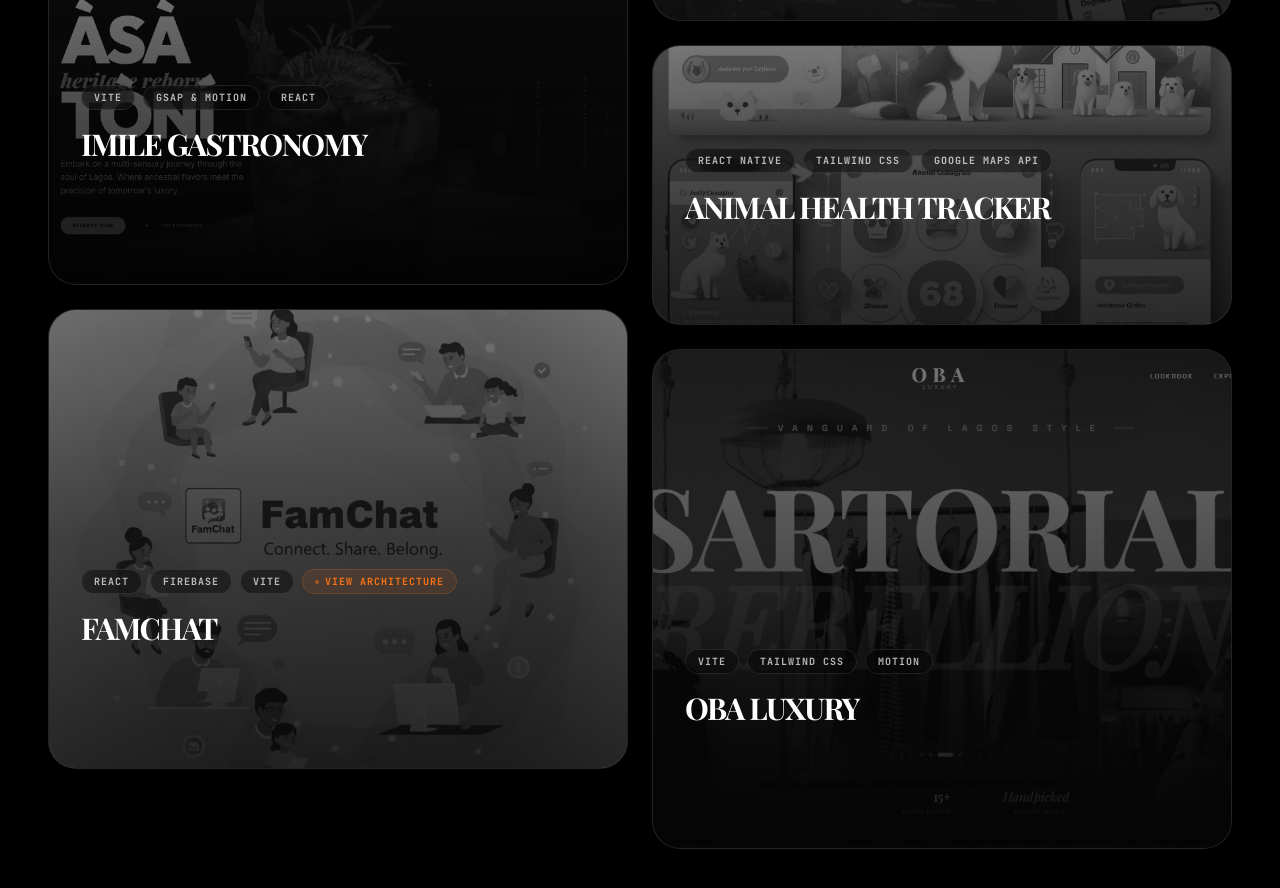
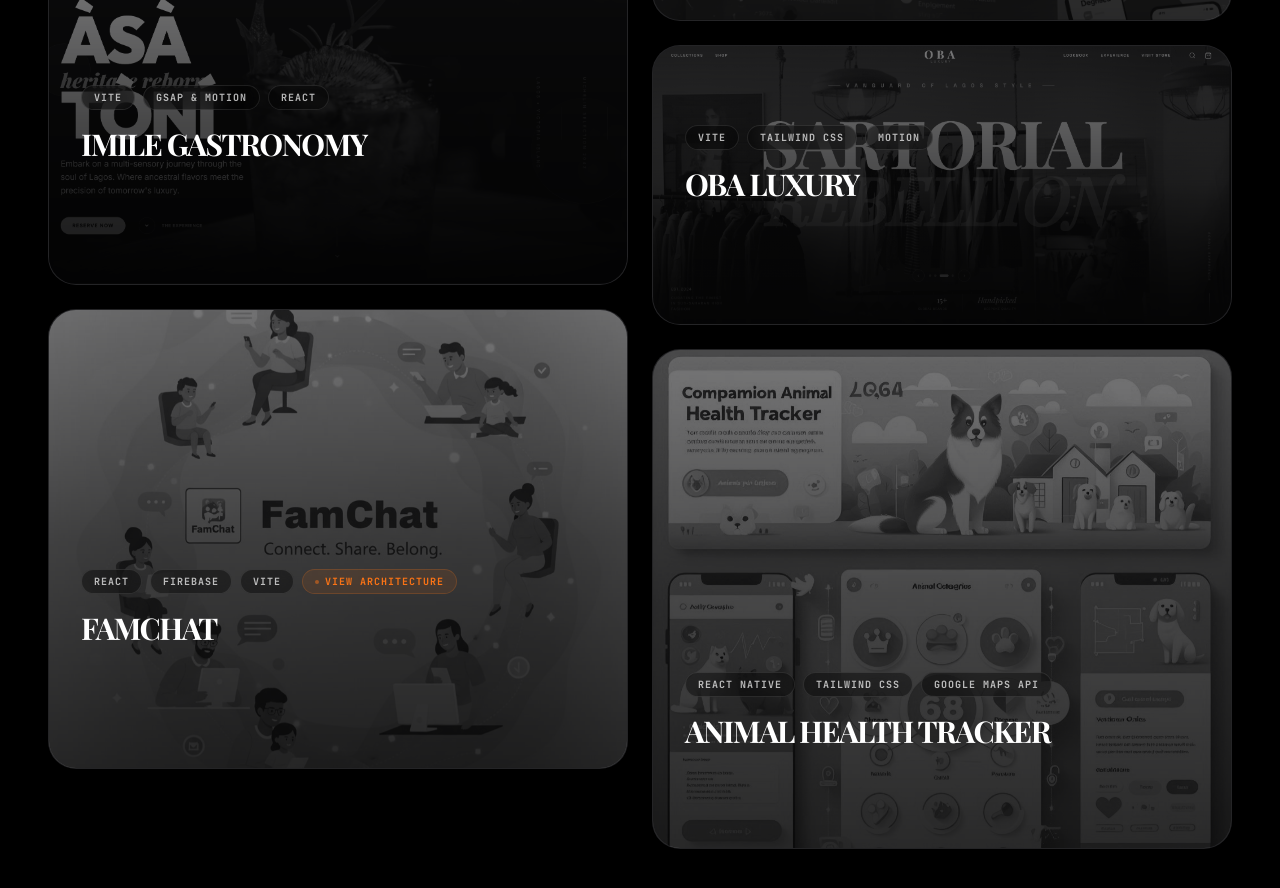
Before and after one commit to praisecracks/PraisecrackPortfolioNew, a React (Vite) app: page / in a window 1280 px wide. Shown: the part 8500-9388 px from the top of the page. Built offline with nearby package versions, Linux system fonts and the light colour scheme; no server answers; a web font is replaced by a local one.

Commit message:
updated constant

```diff
--- a/src/constants.ts
+++ b/src/constants.ts
@@ -126,9 +126,9 @@
     {
       title: "IMILE GASTRONOMY",
       description: "ÌMÍLÈ • Gastronomy is a tribute to the eternal radiance of West African heritage.",
-      link: "https://oba-Luxury.netlify.app",
+      link: "imile-gastronomy.netlify.app",
       tech: ["Vite", "GSAP & Motion", "React", "Tailwind CSS", "Lenis"],
-      github: "https://github.com/praisecracks/OBA-Luxury-Bespoke.git",
+      github: "https://github.com/praisecracks/IMILE-Resturant.git",
       image: "/IMILE-Resturant.png",
       platform: "Web"
     },
@@ -170,6 +170,15 @@
      platform: "Web"
    },
    {
+     title: "OBA LUXURY",
+     description: "OBA is a premium digital fashion experience crafted for a futuristic Nigerian luxury brand.",
+     link: "https://oba-Luxury.netlify.app",
+     tech: ["Vite", "Tailwind CSS", "Motion", "Lenis", "React", "emailjs"],
+     github: "https://github.com/praisecracks/OBA-Luxury-Bespoke.git",
+    image: "/OBA-Luxury-Bespoke.png",
+    platform: "Web"
+  },
+   {
      title: "ANIMAL HEALTH TRACKER",
      description: "Mobile app tracking animal health, connects to vet clinics.",
      link: "https://github.com/praisecracks/Animal-health-Tracker",
@@ -177,16 +186,7 @@
      github: "https://github.com/praisecracks/Animal-health-Tracker",
      image: "/animal-health-tracker.jpeg",
      platform: "Mobile"
-   },
-   {
-     title: "OBA LUXURY",
-     description: "OBA is a premium digital fashion experience crafted for a futuristic Nigerian luxury brand.",
-     link: "https://oba-Luxury.netlify.app",
-     tech: ["Vite", "Tailwind CSS", "Motion", "Lenis", "React", "emailjs"],
-     github: "https://github.com/praisecracks/OBA-Luxury-Bespoke.git",
-    image: "/OBA-Luxury-Bespoke.png",
-    platform: "Web"
-  }
+   }
 ];
 
 export const EMAILJS_CONFIG = {
```
